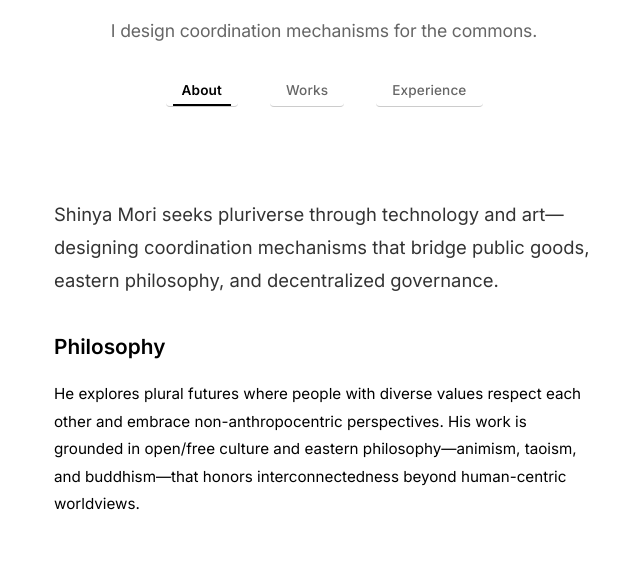
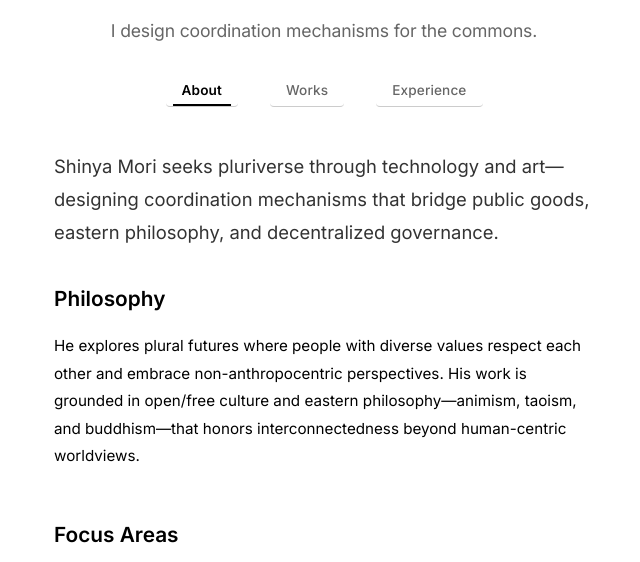
Before and after one commit to SHiNYA-MORi/portfolio, a plain HTML site: page index.html in a window 1280 px wide. Shown: the part 158-720 px from the top of the page, without its empty margins (316-956 px from the left). Drawn offline with Linux system fonts and the light colour scheme.

Commit message:
Update styles.css

```diff
--- a/styles.css
+++ b/styles.css
@@ -89,7 +89,7 @@ nav ul li a.active::after {
 }
 
 section {
-    padding: 3rem 0;
+    padding: 0 0;
     background-color: #fff;
     margin: 0;
     color: #000;
```
